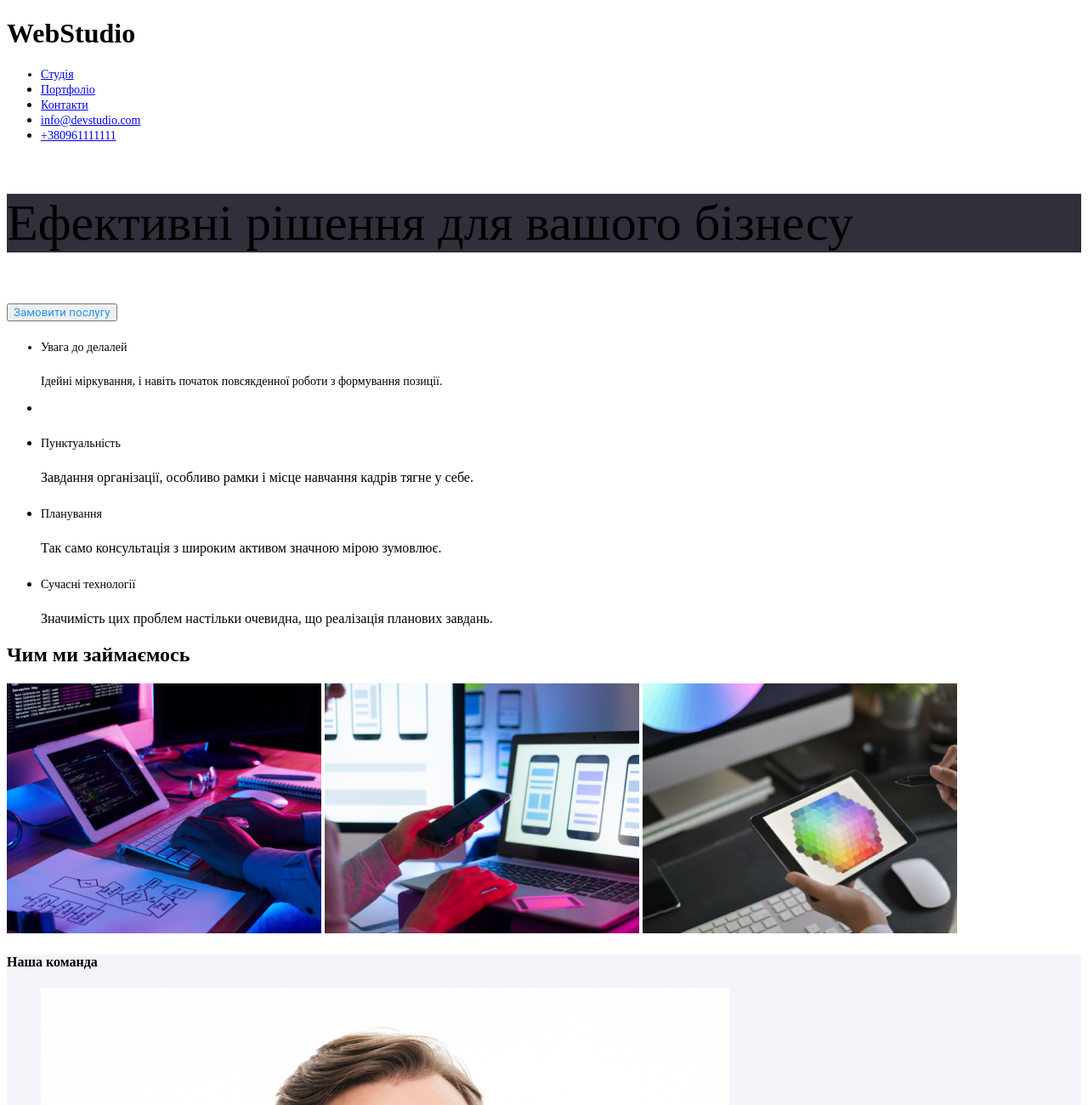
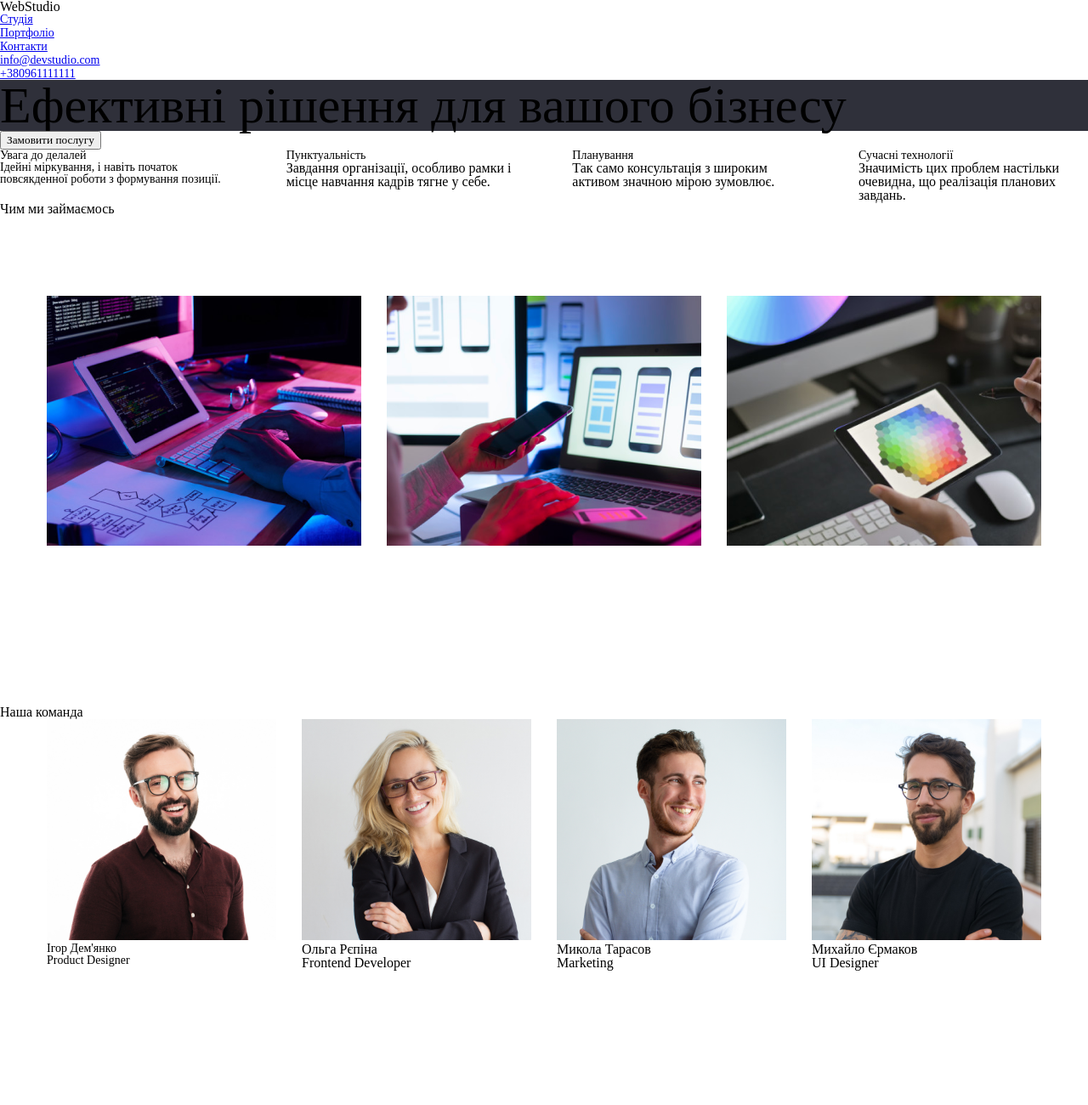
Before and after one commit to Maks146/test2, a plain HTML site: page index.html in a window 1280 px wide. Shown: the top 1300 px of the page at 85% size. Drawn offline with Linux system fonts and the light colour scheme.

Commit message:
first commit

```diff
--- /dev/null
+++ b/css/reset.css
@@ -0,0 +1,48 @@
+/* http://meyerweb.com/eric/tools/css/reset/
+   v2.0 | 20110126
+   License: none (public domain)
+*/
+
+html, body, div, span, applet, object, iframe,
+h1, h2, h3, h4, h5, h6, p, blockquote, pre,
+a, abbr, acronym, address, big, cite, code,
+del, dfn, em, img, ins, kbd, q, s, samp,
+small, strike, strong, sub, sup, tt, var,
+b, u, i, center,
+dl, dt, dd, ol, ul, li,
+fieldset, form, label, legend,
+table, caption, tbody, tfoot, thead, tr, th, td,
+article, aside, canvas, details, embed,
+figure, figcaption, footer, header, hgroup,
+menu, nav, output, ruby, section, summary,
+time, mark, audio, video {
+	margin: 0;
+	padding: 0;
+	border: 0;
+	font-size: 100%;
+	font: inherit;
+	vertical-align: baseline;
+}
+/* HTML5 display-role reset for older browsers */
+article, aside, details, figcaption, figure,
+footer, header, hgroup, menu, nav, section {
+	display: block;
+}
+body {
+	line-height: 1;
+}
+ol, ul {
+	list-style: none;
+}
+blockquote, q {
+	quotes: none;
+}
+blockquote:before, blockquote:after,
+q:before, q:after {
+	content: '';
+	content: none;
+}
+table {
+	border-collapse: collapse;
+	border-spacing: 0;
+}
--- a/css/style.css
+++ b/css/style.css
@@ -9,14 +9,13 @@
 
 
     div > p{
-        background-color: #2F303A;
+        background-color: var(--foter-bg);
     }
     div > button{
-        color: #2196F3;
-        font-family: Roboto;
+        font-family: var(--header-hover);
     }
     .team > p {
-        color: #757575;
+        font-family: var(--comande-main);
     }
     ul :nth-child(1){
         font-weight: 500;
@@ -35,11 +34,63 @@
     }
 
     div:nth-child(3) > p{
-        color: #757575;
+        font-family: var(--mareting-main);
         font-size: 16px;
         font-weight: 400;
     }
 
     .teams{
-        background-color: #F5F4FA;
+        font-family: var(--team-main);
     }
+
+
+
+
+    .div{
+        display: flex;
+        width: 1170px;
+        margin: 0 auto;
+        justify-content: space-between;
+        margin-bottom: 94px;
+        margin-top: 94px;
+    }
+
+    .div-title{
+        text-align: center;
+        display: flex;
+    }
+
+    .team{
+        display: flex;
+        width: 1170;
+        margin: 0 auto;
+        justify-content: space-between;
+
+    }
+
+    .main-li{
+        width: 270px;
+    }
+
+    .teams{
+        padding-top: 94px;
+        padding-bottom: 94px;
+    }
+
+    .teams-1{
+        display: flex;
+        width: 1170px;
+        margin: 0 auto;
+        justify-content: space-between;
+    }
+
+    .teams-1 li{
+        width: 270px;
+        background-color: white;
+        height: 368px;
+    }
+
+    .teams-1 img{
+        width: 270px;
+        height: 260px;
+    }
--- a/index.html
+++ b/index.html
@@ -4,82 +4,85 @@
     <meta charset="UTF-8" />
     <meta name="viewport" content="width=device-width, initial-scale=1.0" />
     <title>Document</title>
+
+    <link rel="stylesheet" href="./css/reset.css">
+
+    <link rel="stylesheet" href="link rel="stylesheet href="https://cdnjs.cloudflare.com/ajax/libs/normalize/2.0.0/normalize.min.css" integrity="sha512-r55mjcDHW7eaxVq7wHjguH+oMetSweoBhj1GU9WHRY7j9/RED3Z0zcRiy5ELomhBcQoS3bFWjJyNz9OCVYyGlA==" crossorigin="anonymous" referrerpolicy="no-referrer" />
+
     <link rel="stylesheet" href="./css/style.css" />
   </head>
   <body>
     <header>
       <h1>WebStudio</h1>
-      <ul>
+      <ul class="header-ul">
         <li class="studio"><a href="#">Студія</a></li>
-        <li><a href="#">Портфоліо</a></li>
-        <li><a href="#">Контакти</a></li>
-        <li><a href="#">info@devstudio.com</a></li>
-        <li><a href="#">+380961111111</a></li>
+        <li class="header-li-1"><a href="#">Портфоліо</a></li>
+        <li class="header-li-2"><a href="#">Контакти</a></li>
+        <li class="header-li-3"><a href="#">info@devstudio.com</a></li>
+        <li class="header-li-4"><a href="#">+380961111111</a></li>
       </ul>
     </header>
     <main>
-      <div>
+      <div class="div-title-3">
         <p class="business">Ефективні рішення для вашого бізнесу</p>
-        <button>Замовити послугу</button>
+        <button class="main-button">Замовити послугу</button>
       </div>
-      <div class="team">
-        <ul>
-          <li>
-            <h5>Увага до делалей</h5>
-            <p>
+      <div class="team-1">
+        <ul class="team">
+          <li class="main-li">
+            <h5 class="main-h5-1">Увага до делалей</h5>
+            <p class="main-p-1">
               Ідейні міркування, і навіть початок повсякденної роботи з
               формування позиції.
             </p>
           </li>
-
-          <li></li>
-          <li>
-            <h5>Пунктуальність</h5>
-            <p>
+          <li class="main-li">
+            <h5 class="main-h5-2">Пунктуальність</h5>
+            <p class="main-p-2">
               Завдання організації, особливо рамки і місце навчання кадрів тягне
               у себе.
             </p>
           </li>
-          <li>
-            <h5>Планування</h5>
-            <p>
+          <li class="main-li">
+            <h5 class="main-h5-3">Планування</h5>
+            <p class="main-p-3">
               Так само консультація з широким активом значною мірою зумовлює.
             </p>
           </li>
-          <li>
-            <h5>Сучасні технології</h5>
-            <p>
+          <li class="main-li">
+            <h5 class="main-h5-4">Сучасні технології</h5>
+            <p class="main-p-4">
               Значимість цих проблем настільки очевидна, що реалізація планових
               завдань.
             </p>
           </li>
         </ul>
       </div>
-      <div>
-        <h2>Чим ми займаємось</h2>
+      <h2 class="div-title">Чим ми займаємось</h2>
+      <div class="div">
         <img src="./img/img.png" alt="" />
         <img src="./img/img (1).png" alt="" />
         <img src="./img/img (2).png" alt="" />
       </div>
       <div class="teams">
-        <h4>Наша команда</h4>
-        <ul>
-          <li>
+        <h4 class="div-title-2">Наша команда</h4>
+        <ul class="teams-1">
+          <li class="teams-li-1">
             <img src="./img/img.jpg" alt="" />
             <h6>Ігор Дем'янко</h6>
             <p>Product Designer</p>
           </li>
-          <li>
+          <li class="teams-li-2">
             <img src="./img/img (1).jpg" alt="" />
             <h6>Ольга Рєпіна</h6>
             <p>Frontend Developer</p>
           </li>
-          <li>
+          <li class="teams-li-3">
             <img src="./img/img (2).jpg" alt="" />
             <h6>Микола Тарасов</h6>
             <p>Marketing</p>
           </li>
-          <li>
+          <li class="teams-li-4">
             <img src="./img/img (3).jpg" alt="" />
             <h6>Михайло Єрмаков</h6>
             <p>UI Designer</p>
@@ -88,7 +91,7 @@
       </div>
     </main>
     <footer>
-      <ul>
+      <ul class="footer">
         <li><a href="#">WebStudio</a></li>
         <li><p>м. Київ, пр-т Лесі Українки, 26</p></li>
         <li><p>info@devstudio.com</p></li>
```
